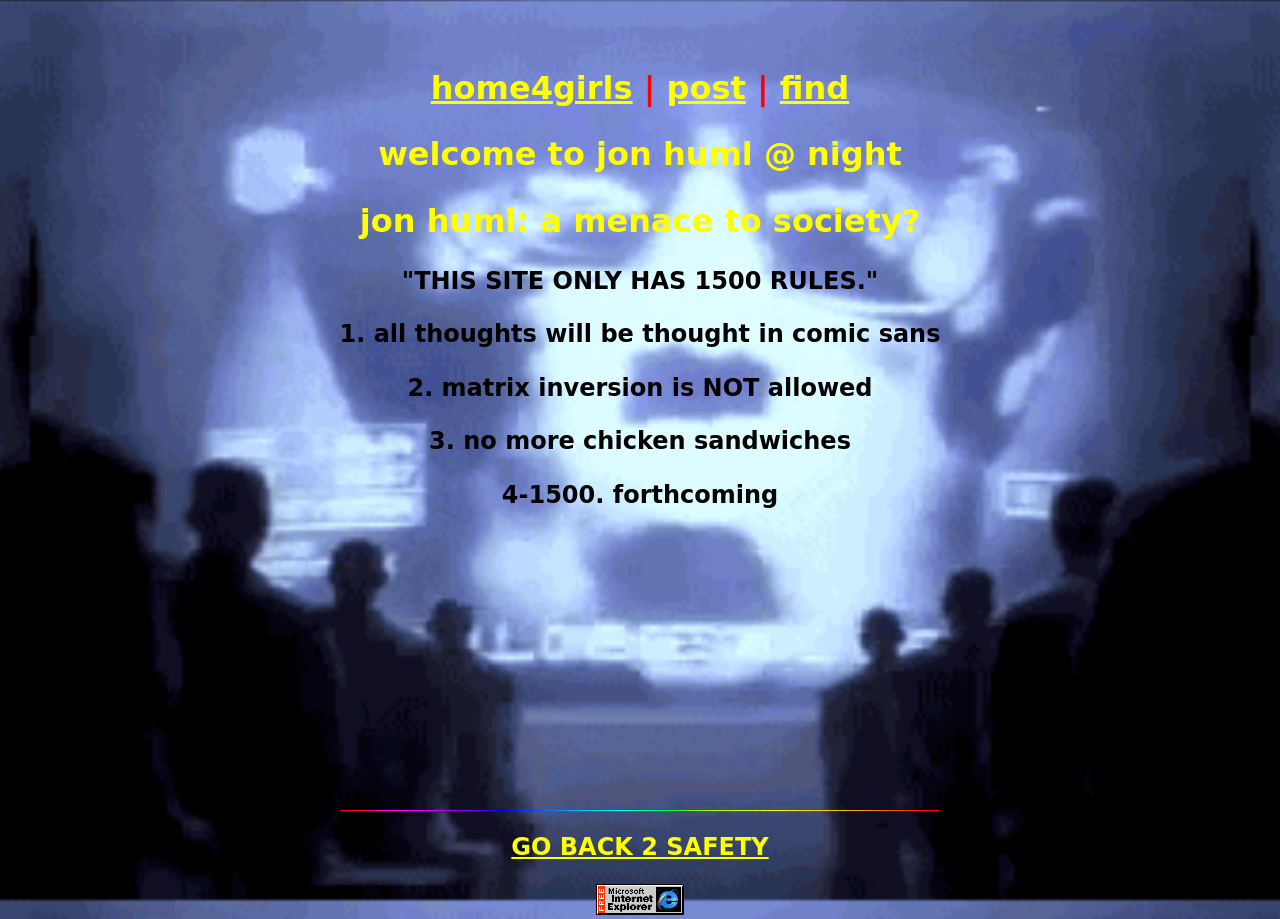
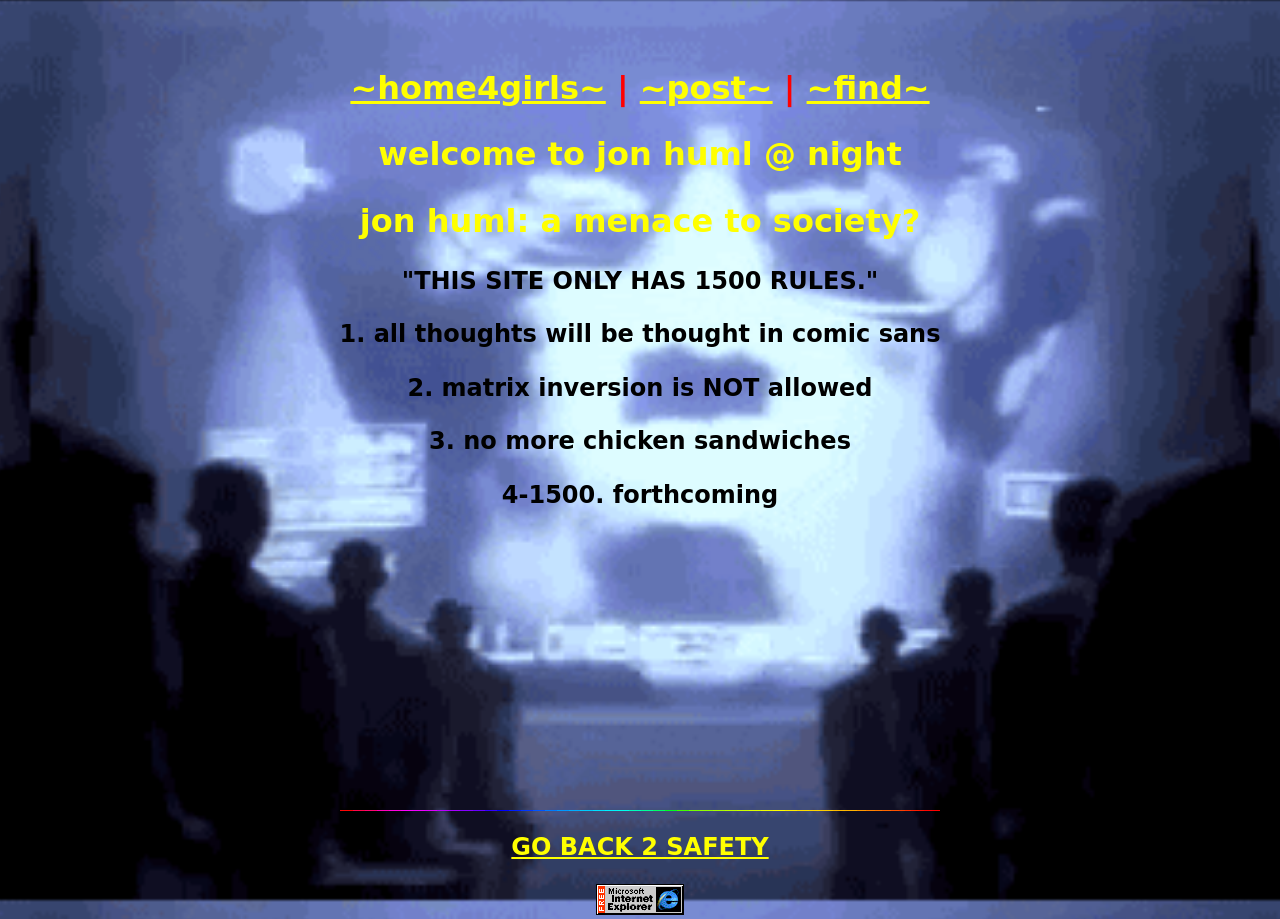
Before and after one commit to 00jrh00/00jrh00.github.io, a Jekyll site: the page built from index.markdown, in a window 1280 px wide. Built offline with Jekyll 4.4.1, drawn with Linux system fonts in a browser that asks for light colours.

Commit message:
Update home.html

```diff
--- a/_layouts/home.html
+++ b/_layouts/home.html
@@ -7,9 +7,9 @@
 <div id="main">
 <h1 class="tab blink">WARNING: swag overload!</h1>
 <div id="home">
-<h1><a href="../homealt">home4girls</a> <span class="line">|</span>
-<a href="../feeds">post</a> <span class="line">|</span>
-<a href="../about">find</a>
+<h1><a href="../homealt">~home4girls~</a> <span class="line">|</span>
+<a href="../feeds">~post~</a> <span class="line">|</span>
+<a href="../about">~find~</a>
 </div>
 <h1>welcome to jon huml @ night</h1>
 <h1>jon huml: a menace to society?</h1>
```
